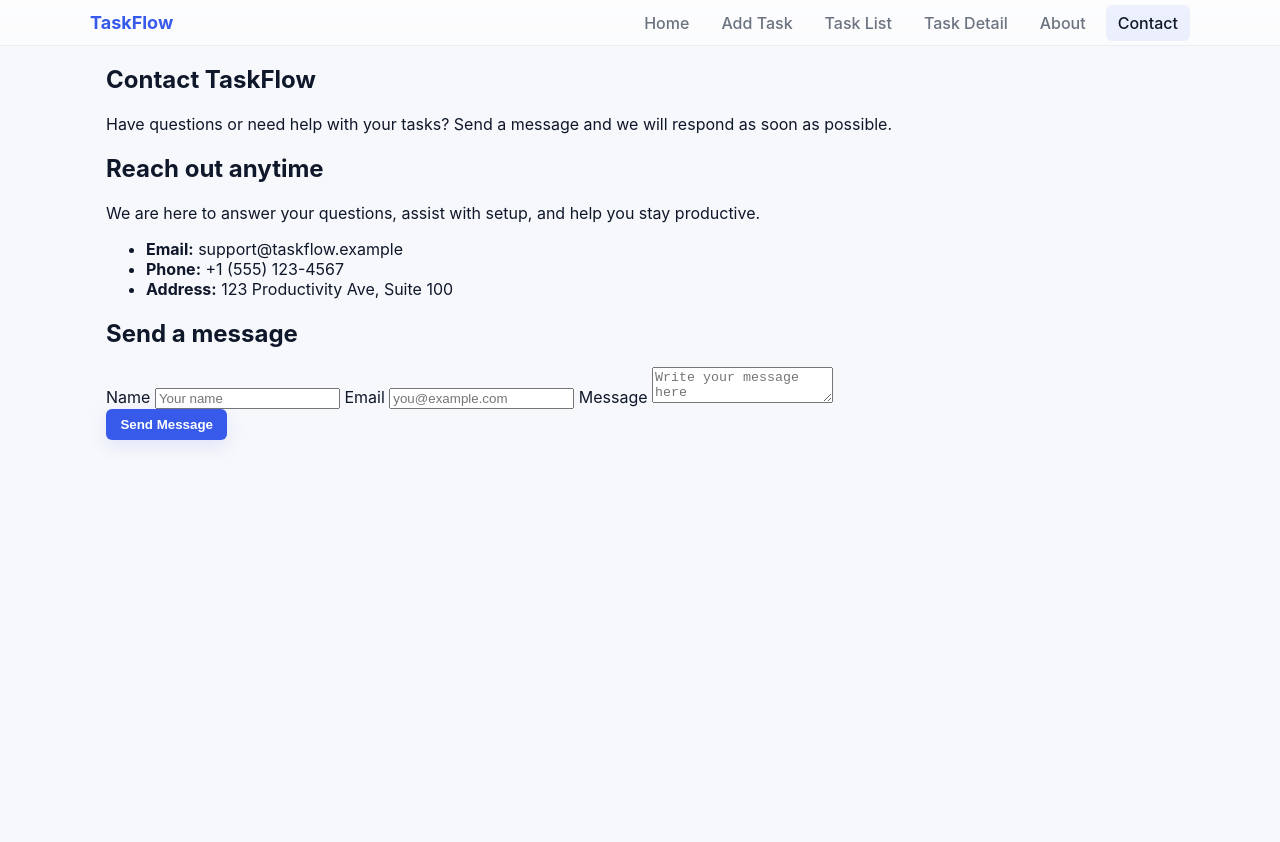
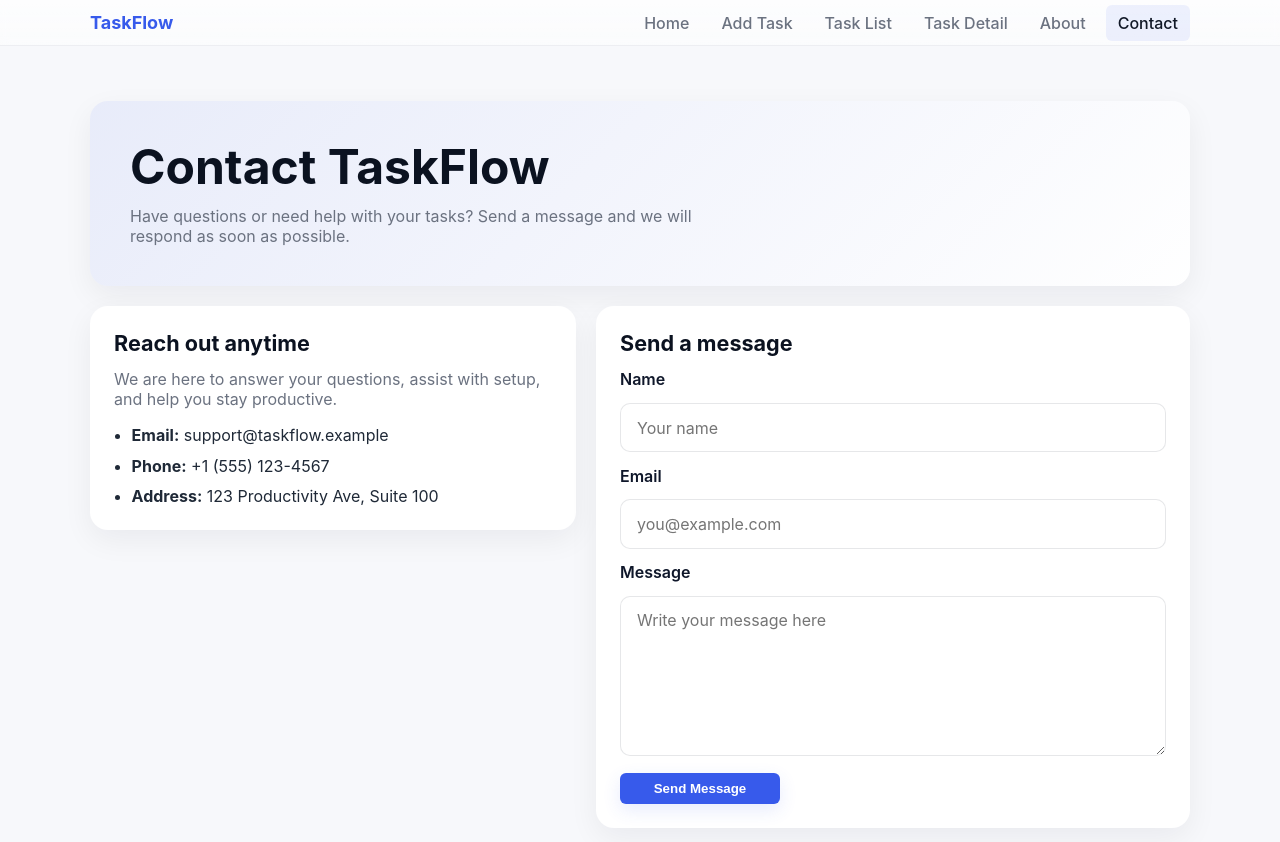
Before and after one commit to ahmer1289/TaskFlow, a plain HTML site: page contact.html in a window 1280 px wide. Before the commit the page ends 800 px from the top, so only its background shows below. Drawn offline with Linux system fonts and the light colour scheme.

Commit message:
Css and wordfile issue fixed

```diff
--- a/styles.css
+++ b/styles.css
@@ -90,11 +90,9 @@ body {
 }
 
 .site-header {
-    background: linear-gradient(
-        180deg,
-        rgba(255, 255, 255, 0.7),
-        rgba(255, 255, 255, 0.5)
-    );
+    background: linear-gradient(180deg,
+            rgba(255, 255, 255, 0.7),
+            rgba(255, 255, 255, 0.5));
     backdrop-filter: blur(4px);
     position: sticky;
     top: 0;
@@ -223,11 +221,9 @@ body {
 
 #about-page .about-hero {
     padding: 4rem 0 2rem;
-    background: radial-gradient(
-        circle at top left,
-        rgba(55, 90, 235, 0.08),
-        transparent 38%
-    );
+    background: radial-gradient(circle at top left,
+            rgba(55, 90, 235, 0.08),
+            transparent 38%);
 }
 
 #about-page .about-shell {
@@ -299,7 +295,7 @@ body {
     color: #1f2937;
 }
 
-#about-page .about-list li + li {
+#about-page .about-list li+li {
     margin-top: 0.5rem;
 }
 
@@ -336,11 +332,9 @@ body {
     align-items: center;
     padding: 1.5rem;
     border-radius: 18px;
-    background: linear-gradient(
-        135deg,
-        rgba(55, 90, 235, 0.08),
-        rgba(255, 255, 255, 0.9)
-    );
+    background: linear-gradient(135deg,
+            rgba(55, 90, 235, 0.08),
+            rgba(255, 255, 255, 0.9));
     box-shadow: 0 10px 30px rgba(14, 18, 26, 0.05);
 }
 
@@ -464,9 +458,11 @@ body {
 .task-list-page .priority.high {
     background: #ef4444;
 }
+
 .task-list-page .priority.medium {
     background: #f59e0b;
 }
+
 .task-list-page .priority.low {
     background: #10b981;
 }
@@ -475,21 +471,21 @@ body {
     .task-list-page .task-meta {
         align-items: flex-end;
     }
+
     .task-list-page .task-controls {
         justify-content: flex-start;
     }
 }
+
 /* -------------------------------- */
 /* Add Task Page Styles             */
 /* -------------------------------- */
 
 .add-task-page .add-task-hero {
     padding: 4rem 0 2rem;
-    background: linear-gradient(
-        180deg,
-        rgba(55, 90, 235, 0.08),
-        transparent
-    );
+    background: linear-gradient(180deg,
+            rgba(55, 90, 235, 0.08),
+            transparent);
 }
 
 .add-task-page .page-label {
@@ -583,3 +579,130 @@ body {
         font-size: 3rem;
     }
 }
+
+/* -------------------------------- */
+/* Contact Page Styles              */
+/* Scoped to .contact-page only     */
+/* -------------------------------- */
+
+.contact-page {
+    padding: 3.5rem 0 4rem;
+}
+
+.contact-page .contact-hero {
+    padding: 2rem;
+    margin-bottom: 1.25rem;
+    border-radius: 18px;
+    background: linear-gradient(135deg,
+            rgba(55, 90, 235, 0.08),
+            rgba(255, 255, 255, 0.95));
+    box-shadow: 0 10px 30px rgba(14, 18, 26, 0.06);
+}
+
+.contact-page .contact-hero h1 {
+    margin: 0;
+    font-size: 2.4rem;
+    line-height: 1.1;
+    color: #0b1220;
+}
+
+.contact-page .contact-hero p {
+    margin: 0.75rem 0 0;
+    max-width: 62ch;
+    color: var(--muted);
+}
+
+.contact-page .contact-grid {
+    display: grid;
+    gap: 1rem;
+    align-items: start;
+}
+
+.contact-page .contact-card,
+.contact-page .contact-form {
+    background: white;
+    border-radius: 18px;
+    padding: 1.5rem;
+    box-shadow: 0 10px 30px rgba(14, 18, 26, 0.06);
+}
+
+.contact-page .contact-card h2,
+.contact-page .contact-form h2 {
+    margin: 0 0 0.85rem;
+    color: #0b1220;
+    font-size: 1.35rem;
+}
+
+.contact-page .contact-card p {
+    margin: 0 0 1rem;
+    color: var(--muted);
+}
+
+.contact-page .contact-card ul {
+    margin: 0;
+    padding-left: 1.1rem;
+    color: #1f2937;
+}
+
+.contact-page .contact-card li+li {
+    margin-top: 0.65rem;
+}
+
+.contact-page .contact-form form {
+    display: grid;
+    gap: 0.85rem;
+}
+
+.contact-page .contact-form label {
+    font-weight: 600;
+    color: #0f172a;
+}
+
+.contact-page .contact-form input,
+.contact-page .contact-form textarea {
+    width: 100%;
+    border: 1px solid rgba(15, 23, 42, 0.1);
+    border-radius: 10px;
+    background: #fff;
+    padding: 0.85rem 1rem;
+    font: inherit;
+    color: #0f172a;
+    transition: border-color 0.2s ease, box-shadow 0.2s ease;
+}
+
+.contact-page .contact-form textarea {
+    min-height: 160px;
+    resize: vertical;
+}
+
+.contact-page .contact-form input:focus,
+.contact-page .contact-form textarea:focus {
+    outline: none;
+    border-color: var(--accent);
+    box-shadow: 0 0 0 3px rgba(55, 90, 235, 0.15);
+}
+
+.contact-page .form-actions {
+    display: flex;
+    justify-content: flex-start;
+    margin-top: 0.25rem;
+}
+
+.contact-page .form-actions .btn.primary {
+    min-width: 160px;
+}
+
+@media (min-width: 720px) {
+    .contact-page .contact-hero {
+        padding: 2.5rem;
+    }
+
+    .contact-page .contact-hero h1 {
+        font-size: 3rem;
+    }
+
+    .contact-page .contact-grid {
+        grid-template-columns: minmax(0, 0.9fr) minmax(0, 1.1fr);
+        gap: 1.25rem;
+    }
+}
```
Also changed, not shown: 1 other file.
